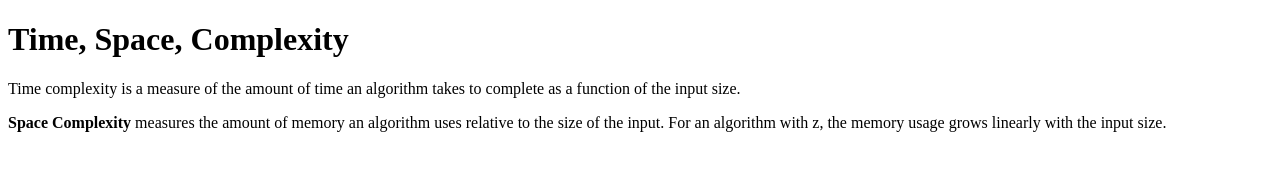
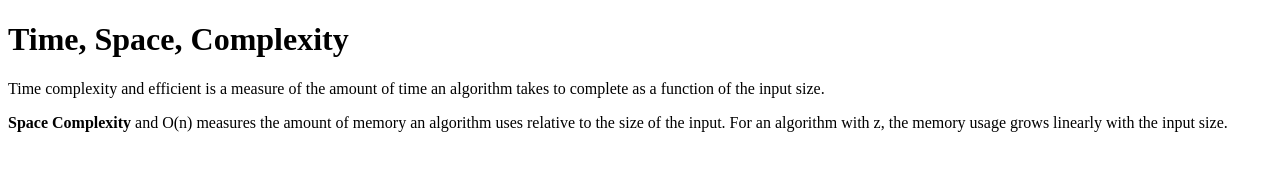
Before and after one commit to acciojob/time-and-space-complexity-ritikj0536, a website: page main.html in a window 1280 px wide. Drawn offline with Linux system fonts and the light colour scheme.

Commit message:
created a submission

```diff
--- a/main.html
+++ b/main.html
@@ -13,8 +13,8 @@
     <!-- Heading for the document -->
     <h1>Time, Space, Complexity</h1>
 
-    <p>Time complexity is a measure of the amount of time an algorithm takes to complete as a function of the input size.
-    <p><b>Space Complexity</b> measures the amount of memory an algorithm uses relative to the size of the input. For an algorithm with z, the memory usage grows linearly with the input size.</p>
+    <p>Time complexity and efficient is a measure of the amount of time an algorithm takes to complete as a function of the input size.
+    <p><b>Space Complexity</b> and O(n) measures the amount of memory an algorithm uses relative to the size of the input. For an algorithm with z, the memory usage grows linearly with the input size.</p>
     <script type="text/javascript" src="./script.js"></script>
 </body>
 
```
